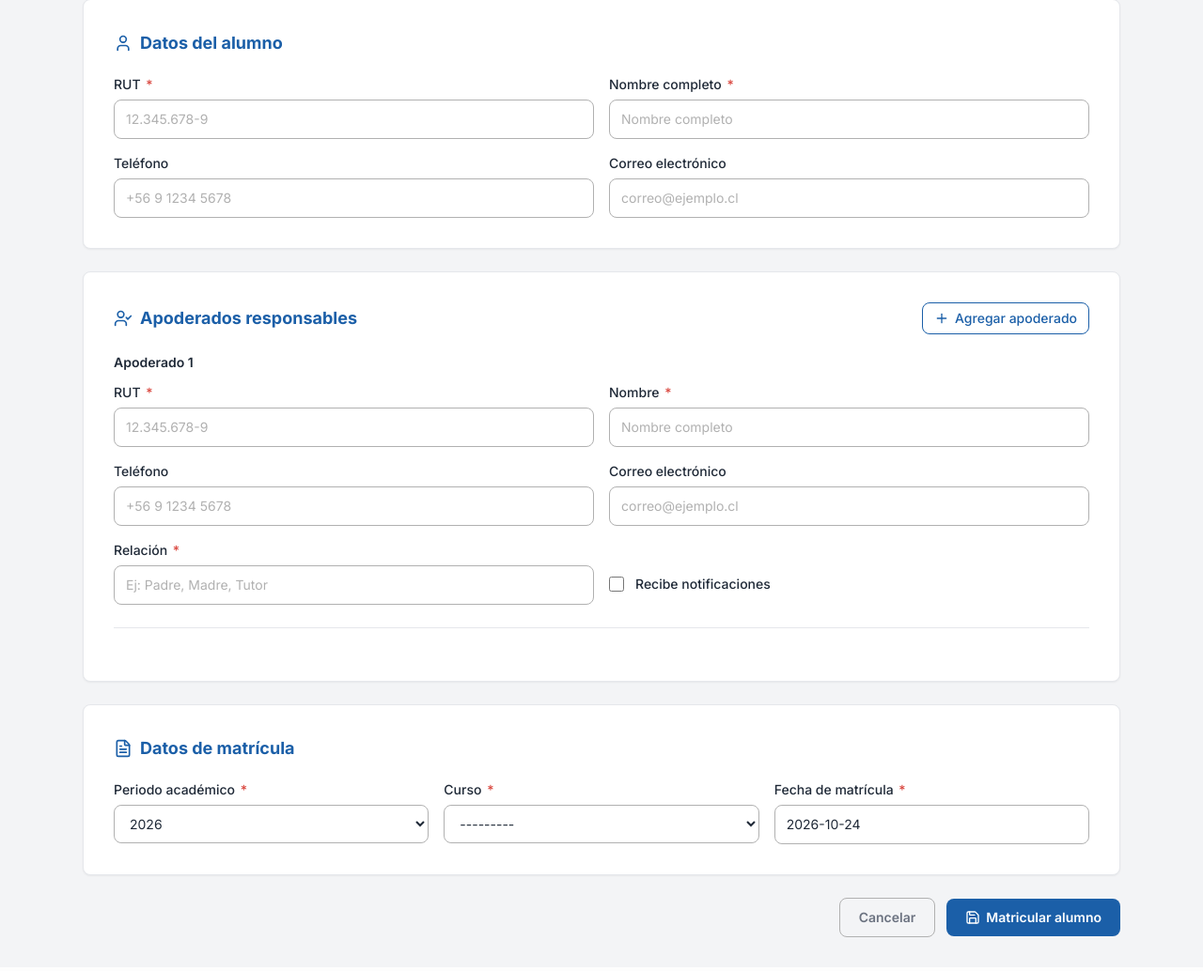
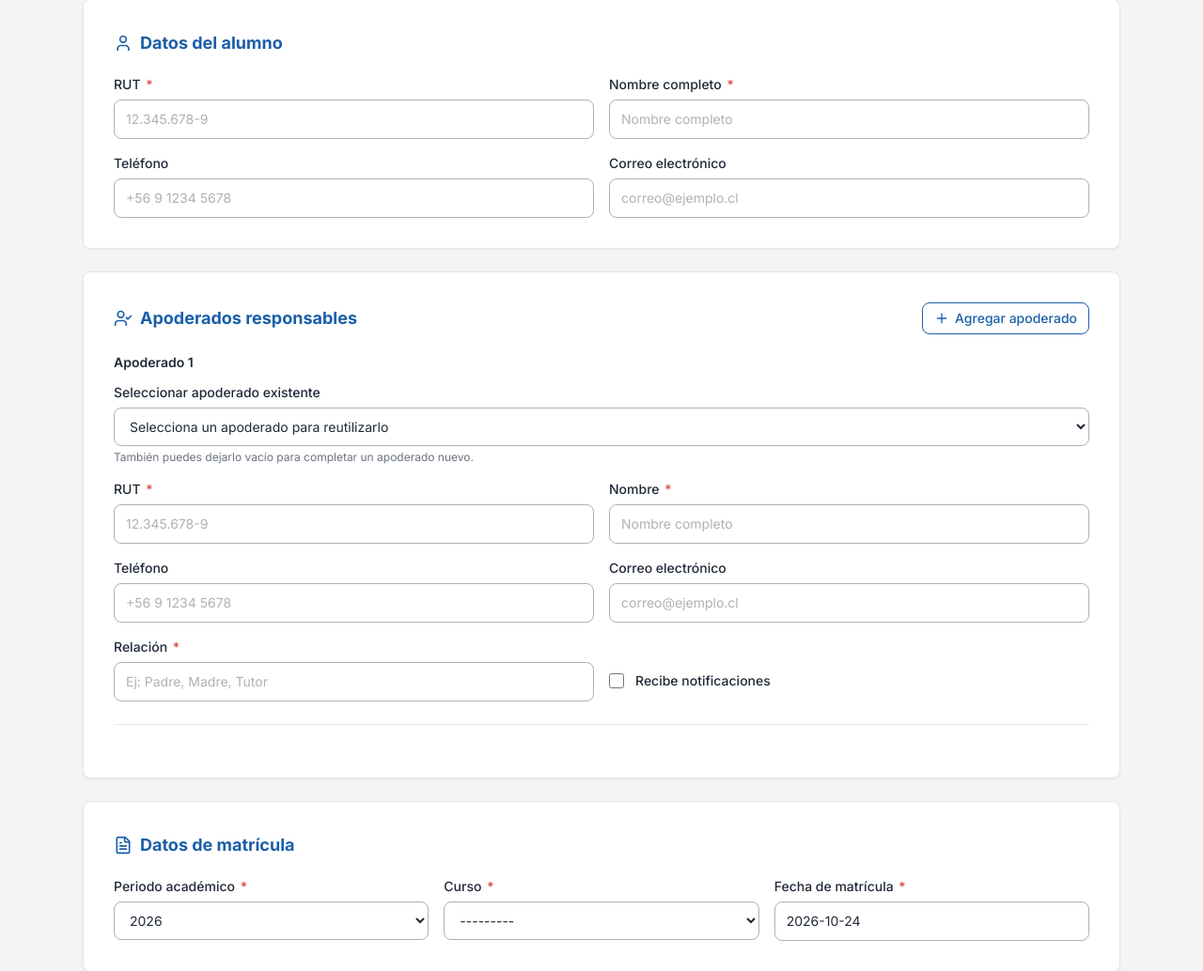
Before and after one commit to shyupss/Sistema-Gestor-Asistencia_Liceo-Santa-Maria-la-Blanca, a Django app: page /administracion/matricular/ in a window 1280 px wide. Shown: the part 242-1276 px from the top of the page at 94% size. Before the commit the page ends 1240 px from the top, so only its background shows below. Run offline with Django 5.2, Linux system fonts and the light colour scheme; data comes from the database, SQL or seed files in the repository; data that the repository does not hold is empty; parts of the project's set-up code (start-up, migrations or seed data) failed here and were passed over; some libraries are stand-ins or nearby versions.

Commit message:
selector apoderado

```diff
--- a/asistencia_lsmb/academico/templates/academico/components/tabla.html
+++ b/asistencia_lsmb/academico/templates/academico/components/tabla.html
@@ -20,14 +20,14 @@
                 <select name="orden" onchange="this.form.submit()"
                     class="appearance-none bg-blanco-tarjeta border border-gris-claro rounded-xl px-4 py-2.5 pr-10 text-sm text-gris-texto focus:outline-none focus:ring-2 focus:ring-blue-500 shadow-sm">
                     {% if page_title == "Cursos" %}
-                    <option value="curso" {% if orden=='curso' %}selected{% endif %}>
+                    <option value="curso" {% if orden == 'curso' %}selected{% endif %}>
                         Ordenar: Curso
                     </option>
                     {% endif %}
-                    <option value="asc" {% if orden=='asc' %}selected{% endif %}>
+                    <option value="asc" {% if orden == 'asc' %}selected{% endif %}>
                         Ordenar: Asistencia (ascendente)
                     </option>
-                    <option value="desc" {% if orden=='desc' %}selected{% endif %}>
+                    <option value="desc" {% if orden == 'desc' %}selected{% endif %}>
                         Ordenar: Asistencia (descendente)
                     </option>
                 </select>
--- a/asistencia_lsmb/administracion/templates/administracion/matricular.html
+++ b/asistencia_lsmb/administracion/templates/administracion/matricular.html
@@ -112,7 +112,30 @@
                 <p class="text-sm font-semibold text-negro-texto mb-3">Apoderado {{ forloop.counter }}</p>
                 <!-- Campos ocultos con prefijo para que Django los detecte -->
                 <input type="hidden" name="{{ ap_form.prefix }}_exists" value="1">
+                <input type="hidden" name="{{ ap_form.prefix }}-existing_id">
                 <div class="grid grid-cols-1 gap-4 sm:grid-cols-2">
+                    <div class="sm:col-span-2">
+                        <label for="{{ ap_form.prefix }}-busqueda" class="mb-1.5 block text-sm font-medium text-negro-texto">
+                            Seleccionar apoderado existente
+                        </label>
+                        <select id="{{ ap_form.prefix }}-busqueda"
+                            name="{{ ap_form.prefix }}-busqueda"
+                            class="w-full rounded-lg border border-gris-iconos bg-white py-2.5 px-3 text-sm text-negro-texto focus:border-azul focus:outline-none focus:ring-1 focus:ring-azul"
+                            data-apoderado-buscador>
+                            <option value="">Selecciona un apoderado para reutilizarlo</option>
+                            {% for apoderado in apoderados_disponibles %}
+                            <option value="{{ apoderado.pk }}"
+                                data-id="{{ apoderado.pk }}"
+                                data-rut="{{ apoderado.rut }}"
+                                data-nombre="{{ apoderado.nombre }}"
+                                data-telefono="{{ apoderado.telefono|default_if_none:'' }}"
+                                data-email="{{ apoderado.email|default_if_none:'' }}">
+                                {{ apoderado.nombre }}
+                            </option>
+                            {% endfor %}
+                        </select>
+                        <p class="mt-1 text-xs text-gris-texto">También puedes dejarlo vacío para completar un apoderado nuevo.</p>
+                    </div>
                     <div>
                         <label class="mb-1.5 block text-sm font-medium text-negro-texto">RUT <span class="text-rojo ml-0.5">*</span></label>
                         {{ ap_form.rut }}
@@ -148,7 +171,29 @@
             <template x-for="i in Array.from({length: apoderadoCount - {{ apoderado_count }}}, (_, k) => k + {{ apoderado_count }})" :key="i">
                 <div class="mb-6 pb-6 border-b border-gris-claro">
                     <p class="text-sm font-semibold text-negro-texto mb-3" x-text="`Apoderado ${i + 1}`"></p>
+                    <input type="hidden" :name="`apoderado_${i}-existing_id`">
                     <div class="grid grid-cols-1 gap-4 sm:grid-cols-2">
+                        <div class="sm:col-span-2">
+                            <label class="mb-1.5 block text-sm font-medium text-negro-texto">
+                                Seleccionar apoderado existente
+                            </label>
+                            <select :name="`apoderado_${i}-busqueda`"
+                                data-apoderado-buscador
+                                class="w-full rounded-lg border border-gris-iconos bg-white py-2.5 px-3 text-sm text-negro-texto focus:border-azul focus:outline-none focus:ring-1 focus:ring-azul">
+                                <option value="">Selecciona un apoderado para reutilizarlo</option>
+                                {% for apoderado in apoderados_disponibles %}
+                                <option value="{{ apoderado.pk }}"
+                                    data-id="{{ apoderado.pk }}"
+                                    data-rut="{{ apoderado.rut }}"
+                                    data-nombre="{{ apoderado.nombre }}"
+                                    data-telefono="{{ apoderado.telefono|default_if_none:'' }}"
+                                    data-email="{{ apoderado.email|default_if_none:'' }}">
+                                    {{ apoderado.nombre }}
+                                </option>
+                                {% endfor %}
+                            </select>
+                            <p class="mt-1 text-xs text-gris-texto">También puedes dejarlo vacío para completar un apoderado nuevo.</p>
+                        </div>
                         <div>
                             <label class="mb-1.5 block text-sm font-medium text-negro-texto">RUT <span class="text-rojo ml-0.5">*</span></label>
                             <input type="text" :name="`apoderado_${i}-rut`" placeholder="12.345.678-9" required
@@ -240,4 +285,31 @@
 
     </form>
 </section>
+
+<script>
+    document.addEventListener('change', function (event) {
+        const buscador = event.target.closest('[data-apoderado-buscador]');
+        if (!buscador) return;
+
+        const opcion = buscador.selectedOptions[0];
+        const bloque = buscador.closest('.border-b');
+        if (!bloque) return;
+
+        const idInput = bloque.querySelector('input[name$="-existing_id"]');
+        if (!opcion || !opcion.value) {
+            if (idInput) idInput.value = '';
+            return;
+        }
+
+        const completar = (campo, valor) => {
+            const input = bloque.querySelector(`input[name$="-${campo}"]`);
+            if (input) input.value = valor || '';
+        };
+        if (idInput) idInput.value = opcion.dataset.id;
+        completar('rut', opcion.dataset.rut);
+        completar('nombre', opcion.dataset.nombre);
+        completar('telefono', opcion.dataset.telefono);
+        completar('email', opcion.dataset.email);
+    });
+</script>
 {% endblock %}
--- a/asistencia_lsmb/administracion/views.py
+++ b/asistencia_lsmb/administracion/views.py
@@ -2,8 +2,6 @@ from django.contrib import messages
 from django.db import transaction
 from django.shortcuts import get_object_or_404, redirect, render
 from django.utils import timezone
-from django.db.models import IntegerField, Case, When, Value
-from django.db.models.functions import Cast, RegexReplace
 
 from academico.models import (
     Alumno,
@@ -46,10 +44,13 @@ def _indices_apoderados(post_data):
     return sorted(set(indices))
 
 
-def _guardar_apoderado(form):
-    apoderado, _ = Apoderado.objects.get_or_create(
-        rut=form.cleaned_data["rut"],
-    )
+def _guardar_apoderado(form, existing_id=None):
+    if existing_id:
+        apoderado = get_object_or_404(Apoderado, pk=existing_id)
+    else:
+        apoderado, _ = Apoderado.objects.get_or_create(
+            rut=form.cleaned_data["rut"],
+        )
     apoderado.nombre = form.cleaned_data["nombre"]
     apoderado.telefono = form.cleaned_data.get("telefono")
     apoderado.email = form.cleaned_data.get("email")
@@ -74,42 +75,41 @@ def pagina_administracion(request):
 
     matriculas = (
         Matricula.objects.filter(fecha_termino__isnull=True)
-        .select_related("alumno", "curso", "curso__periodo", "estado_matricula")
-        .annotate(
-            alumno_num=Case(
-            # Si el nombre contiene al menos un número (\d), extrae el número y conviértelo a entero
-            When(
-                alumno__nombre__regex=r'\d',
-                then=Cast(RegexReplace("alumno__nombre", r"\D", ""), output_field=IntegerField())
-            ),
-            # Si NO contiene números (como "Juanito Pérez"), le asignamos un valor por defecto (ej. 0)
-            default=Value(0),
-            output_field=IntegerField()
-            )
+        .select_related(
+            "alumno",
+            "curso",
+            "curso__periodo",
+            "estado_matricula",
         )
-        # Ordenamos primero por el texto (alfabéticamente) y luego por el número extraído
-        .order_by("alumno__nombre", "alumno_num")
+        .order_by("alumno__nombre")
     )
+
     cursos = (
         Curso.objects.select_related("periodo", "profesor_jefe")
         .order_by("-periodo__anio", "nivel", "grupo")
     )
+
     funcionarios = (
         Funcionario.objects.select_related("cargo")
         .order_by("nombre")
     )
+
     cargos = Cargo.objects.order_by("nombre")
     periodos = PeriodoAcademico.objects.order_by("-anio")
 
-    return render(request, "administracion/base.html", {
-        "page_title": "Administración",
-        "fecha_actual": fecha_actual,
-        "matriculas": matriculas,
-        "cursos": cursos,
-        "funcionarios": funcionarios,
-        "cargos": cargos,
-        "periodos": periodos,
-    })
+    return render(
+        request,
+        "administracion/base.html",
+        {
+            "page_title": "Administración",
+            "fecha_actual": fecha_actual,
+            "matriculas": matriculas,
+            "cursos": cursos,
+            "funcionarios": funcionarios,
+            "cargos": cargos,
+            "periodos": periodos,
+        },
+    )
 
 
 # ─────────────────────────── Cargos y Periodos ───────────────────────────────
@@ -199,7 +199,10 @@ def matricular_alumno(request):
                 matricula.save()
 
                 for ap_form, rel_form in zip(apoderado_forms, relacion_forms):
-                    apoderado = _guardar_apoderado(ap_form)
+                    apoderado = _guardar_apoderado(
+                        ap_form,
+                        request.POST.get(f"{ap_form.prefix}-existing_id"),
+                    )
                     AlumnoApoderado.objects.create(
                         alumno=alumno,
                         apoderado=apoderado,
@@ -219,6 +222,7 @@ def matricular_alumno(request):
             "matricula_form": matricula_form,
             "apoderado_forms": list(zip(apoderado_forms, relacion_forms)),
             "apoderado_count": len(apoderado_forms),
+            "apoderados_disponibles": Apoderado.objects.order_by("nombre"),
         })
 
     # GET
@@ -233,6 +237,7 @@ def matricular_alumno(request):
         "matricula_form": matricula_form,
         "apoderado_forms": list(zip(apoderado_forms, relacion_forms)),
         "apoderado_count": 1,
+        "apoderados_disponibles": Apoderado.objects.order_by("nombre"),
     })
 
 
```
